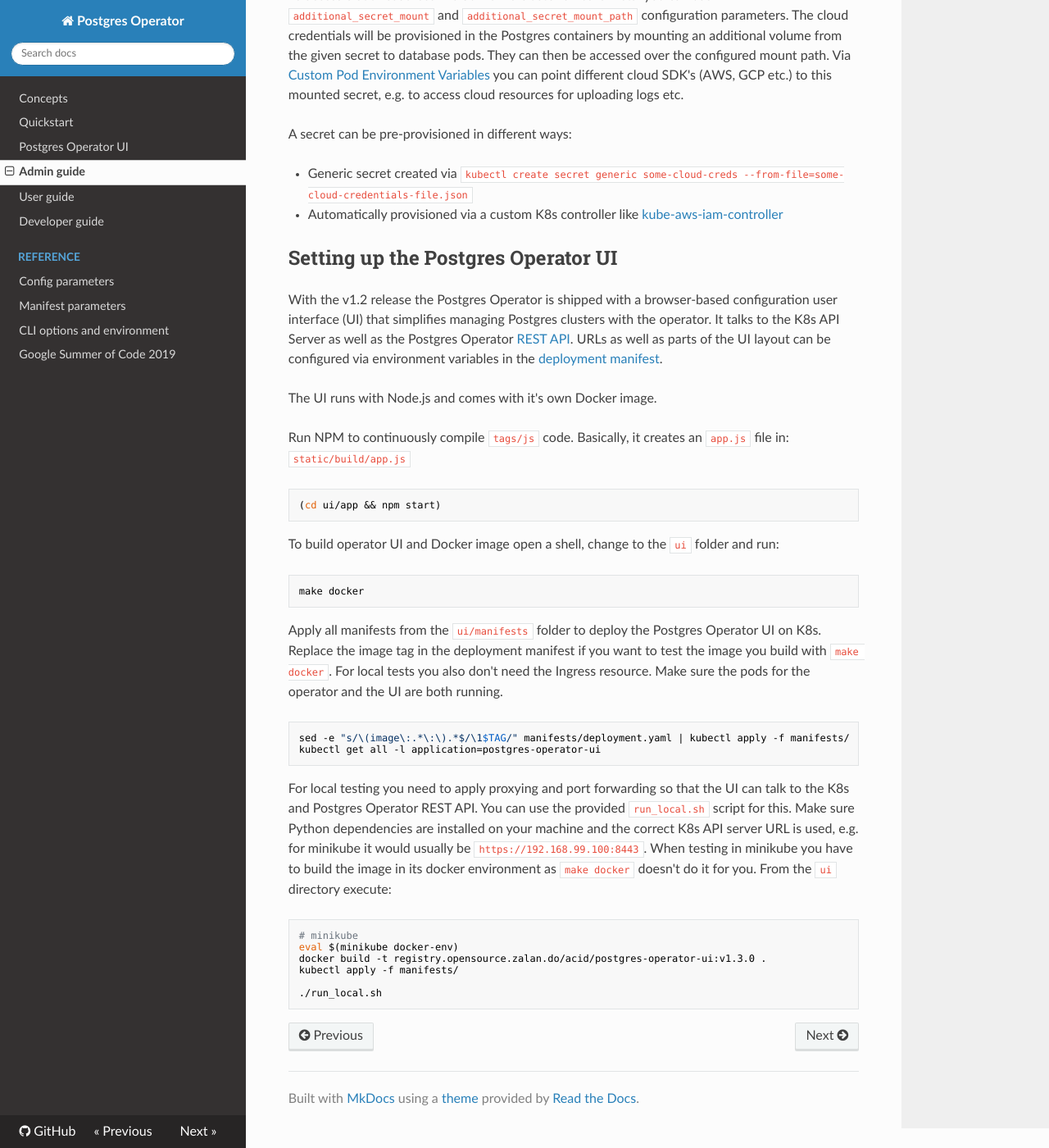
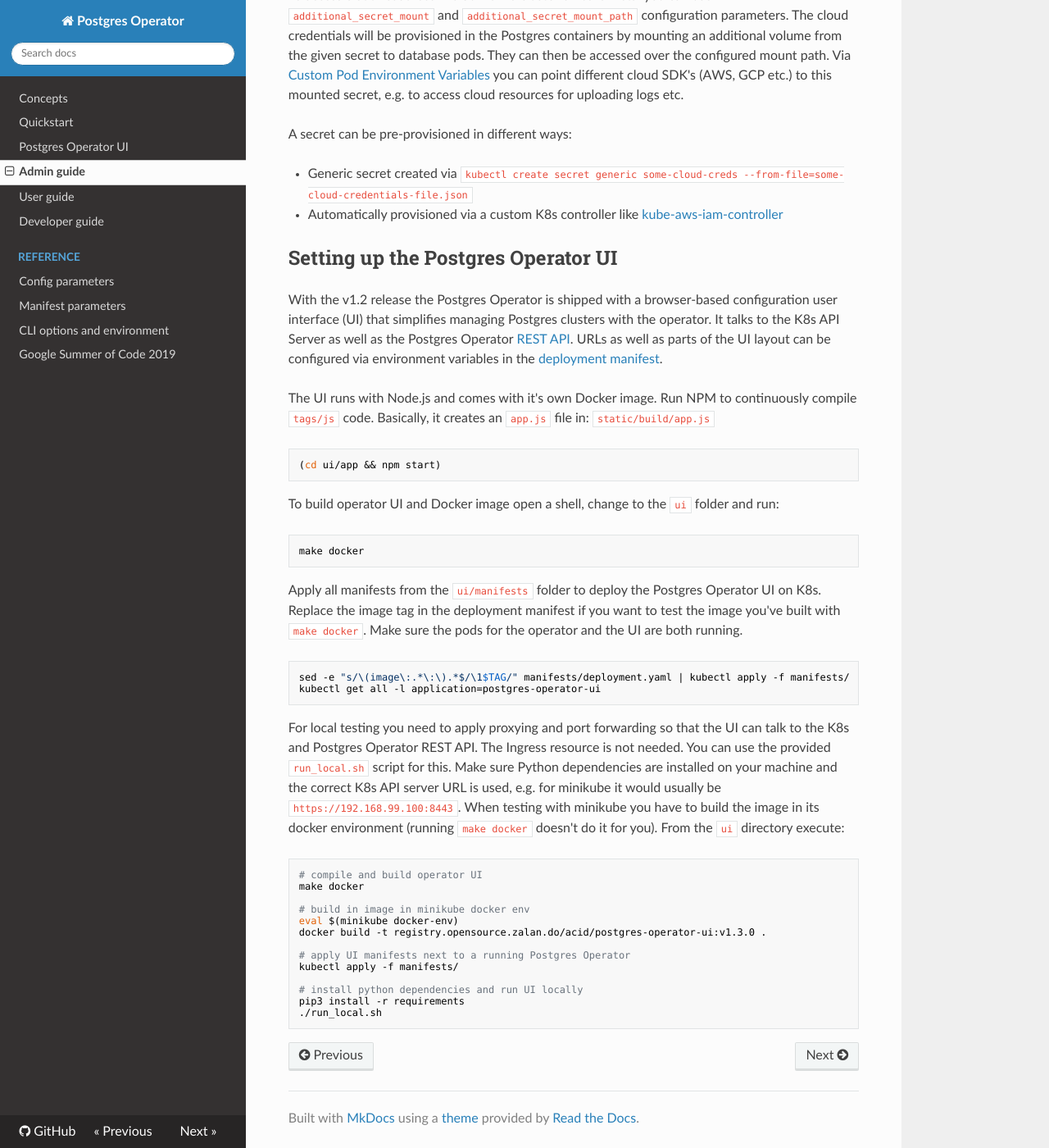
Before and after one commit to zalando/postgres-operator, an MkDocs documentation site: the page built from docs/administrator.md, in a window 1280 px wide and 1400 px high, scrolled down 8966 px. Shown: the whole window at 82% size. Built offline with MkDocs 1.6.1, drawn with Linux system fonts in a browser that asks for light colours; nearby versions of some CDN libraries.

Commit message:
improve docs

````diff
--- a/docs/administrator.md
+++ b/docs/administrator.md
@@ -493,12 +493,11 @@ Operator [REST API](developer.md#debugging-the-operator). URLs as well as parts
 of the UI layout can be configured via environment variables in the
 [deployment manifest](../ui/manifests/deployment.yaml#L40).
 
-The UI runs with Node.js and comes with it's own Docker image.
+The UI runs with Node.js and comes with it's own Docker image. Run NPM to
+continuously compile `tags/js` code. Basically, it creates an `app.js` file in:
+`static/build/app.js`
 
-Run NPM to continuously compile `tags/js` code. Basically, it creates an
-`app.js` file in: `static/build/app.js`
-
-```
+```bash
 (cd ui/app && npm start)
 ```
 
@@ -511,9 +510,8 @@ make docker
 
 Apply all manifests from the `ui/manifests` folder to deploy the Postgres
 Operator UI on K8s. Replace the image tag in the deployment manifest if you
-want to test the image you build with `make docker`. For local tests you also
-don't need the Ingress resource. Make sure the pods for the operator and the UI
-are both running.
+want to test the image you've built with `make docker`. Make sure the pods for
+the operator and the UI are both running.
 
 ```bash
 sed -e "s/\(image\:.*\:\).*$/\1$TAG/" manifests/deployment.yaml | kubectl apply -f manifests/
@@ -521,18 +519,25 @@ kubectl get all -l application=postgres-operator-ui
 ```
 
 For local testing you need to apply proxying and port forwarding so that the UI
-can talk to the K8s and Postgres Operator REST API. You can use the provided
-`run_local.sh` script for this. Make sure Python dependencies are installed on
-your machine and the correct K8s API server URL is used, e.g. for minikube it
-would usually be `https://192.168.99.100:8443`. When testing in minikube you
-have to build the image in its docker environment as `make docker` doesn't do it
-for you. From the `ui` directory execute:
+can talk to the K8s and Postgres Operator REST API. The Ingress resource is not
+needed. You can use the provided `run_local.sh` script for this. Make sure
+Python dependencies are installed on your machine and the correct K8s API server
+URL is used, e.g. for minikube it would usually be `https://192.168.99.100:8443`.
+When testing with minikube you have to build the image in its docker environment
+(running `make docker` doesn't do it for you). From the `ui` directory execute:
 
 ```bash
-# minikube
+# compile and build operator UI
+make docker
+
+# build in image in minikube docker env
 eval $(minikube docker-env)
 docker build -t registry.opensource.zalan.do/acid/postgres-operator-ui:v1.3.0 .
+
+# apply UI manifests next to a running Postgres Operator
 kubectl apply -f manifests/
 
+# install python dependencies and run UI locally
+pip3 install -r requirements
 ./run_local.sh
 ```
````
